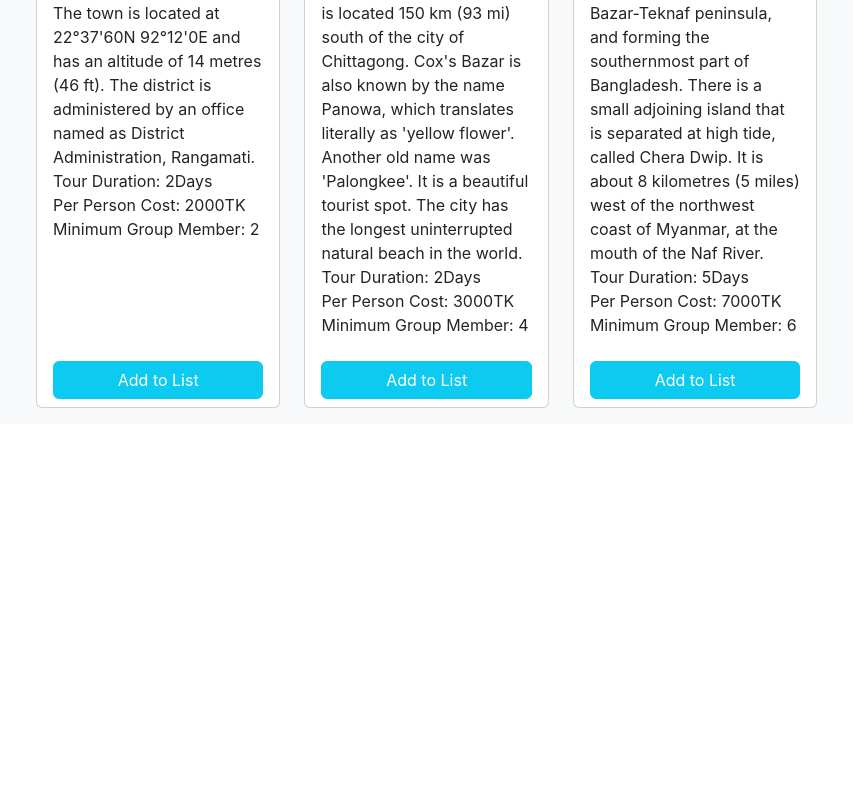
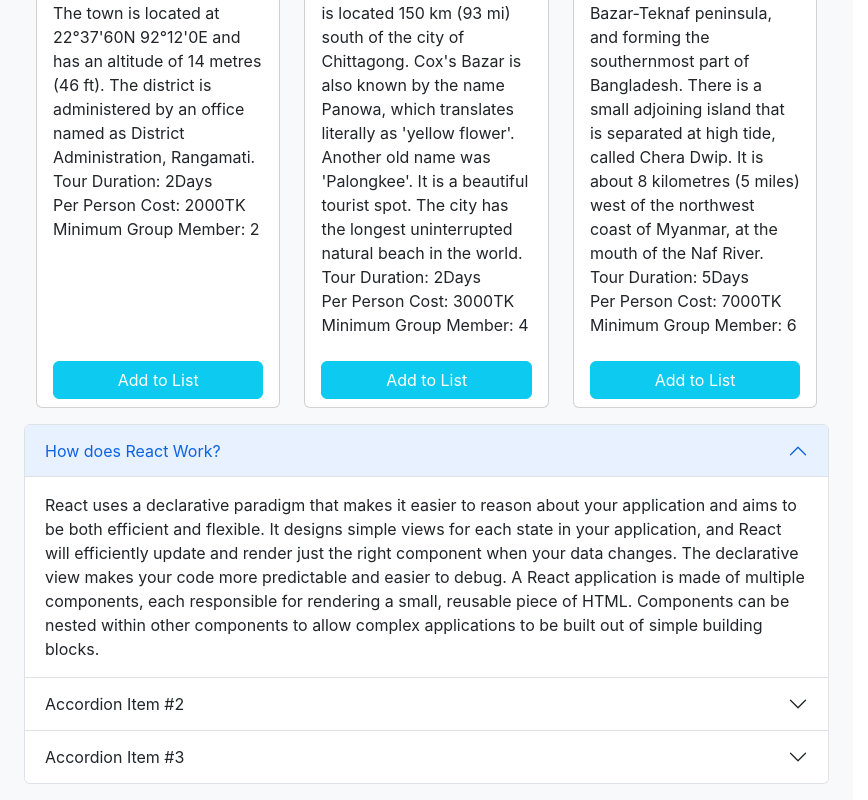
Before and after one commit to AbirDas1048/travel-queens, a React (Create React App) app: page / in a window 1280 px wide. Shown: the part 1127-1927 px from the top of the page, without its empty margins (0-868 px from the left). Before the commit the page ends 1551 px from the top, so only its background shows below. Built offline with nearby package versions, Linux system fonts and the light colour scheme.

Commit message:
first question answer done

```diff
--- a/src/components/FAQ/Faq.js
+++ b/src/components/FAQ/Faq.js
@@ -2,16 +2,17 @@ import React from 'react';
 
 const Faq = () => {
     return (
-        <div class="accordion" id="accordionExample">
+        <div class="accordion mt-3" id="accordionExample">
             <div class="accordion-item">
                 <h2 class="accordion-header" id="headingOne">
                     <button class="accordion-button" type="button" data-bs-toggle="collapse" data-bs-target="#collapseOne" aria-expanded="true" aria-controls="collapseOne">
-                        Accordion Item #1
+                        How does React Work?
                     </button>
                 </h2>
                 <div id="collapseOne" class="accordion-collapse collapse show" aria-labelledby="headingOne" data-bs-parent="#accordionExample">
                     <div class="accordion-body">
-                        <strong>This is the first item's accordion body.</strong> It is shown by default, until the collapse plugin adds the appropriate classes that we use to style each element. These classes control the overall appearance, as well as the showing and hiding via CSS transitions. You can modify any of this with custom CSS or overriding our default variables. It's also worth noting that just about any HTML can go within the <code>.accordion-body</code>, though the transition does limit overflow.
+                        React uses a declarative paradigm that makes it easier to reason about your application and aims to be both efficient and flexible. It designs simple views for each state in your application, and React will efficiently update and render just the right component when your data changes. The declarative view makes your code more predictable and easier to debug.
+                        A React application is made of multiple components, each responsible for rendering a small, reusable piece of HTML. Components can be nested within other components to allow complex applications to be built out of simple building blocks.
                     </div>
                 </div>
             </div>
--- a/src/components/Travel/Travel.js
+++ b/src/components/Travel/Travel.js
@@ -1,4 +1,5 @@
 import React, { useEffect, useState } from 'react';
+import Faq from '../FAQ/Faq';
 import Plan from '../Plan/Plan';
 import Profile from '../Profile/Profile';
 import './Travel.css'
@@ -29,6 +30,7 @@ const Travel = () => {
                             plans.map(plan => <Plan key={plan.id} plan={plan} addDuration={addDuration}></Plan>)
                         }
                     </div>
+                    <Faq></Faq>
                 </div>
 
             </div>
```
